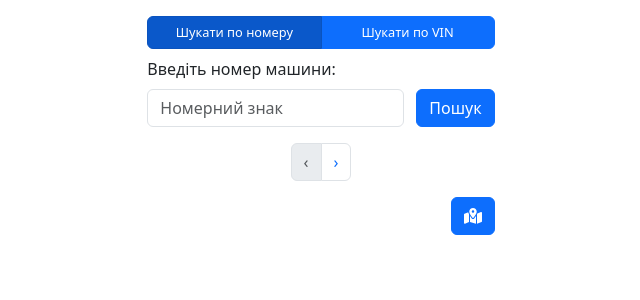
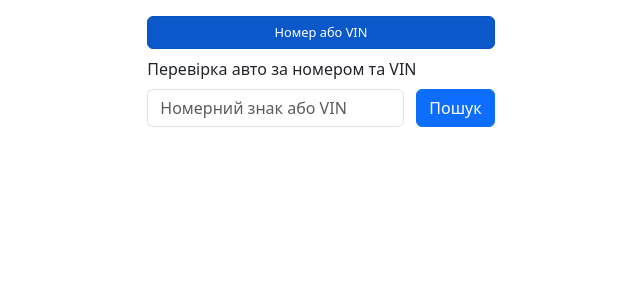
Before and after one commit to DaniilShtyvola/TeamProject, a React (Create React App) app: page / in a window 1280 px wide. Shown: the top 300 px of the page, without its empty margins (319-959 px from the left). Built offline with nearby package versions, Linux system fonts and the light colour scheme.

Commit message:
Minor UI changes
Combined the search by VIN and by number plate into one category. The paginator and the map button are not displayed if the car number is not entered.

```diff
--- a/package.json
+++ b/package.json
@@ -2,6 +2,7 @@
   "name": "my-app2",
   "version": "0.1.0",
   "private": true,
+  "homepage": "https://DaniilShtyvola.github.io/TeamProject",
   "dependencies": {
     "@fortawesome/fontawesome-svg-core": "^6.5.2",
     "@fortawesome/free-solid-svg-icons": "^6.5.2",
@@ -16,6 +17,7 @@
     "@types/react-dom": "^18.3.0",
     "axios": "^1.7.2",
     "bootstrap": "^5.3.3",
+    "gh-pages": "^6.1.1",
     "react": "^18.3.1",
     "react-bootstrap": "^2.10.4",
     "react-dom": "^18.3.1",
@@ -27,6 +29,8 @@
     "web-vitals": "^2.1.4"
   },
   "scripts": {
+    "predeploy": "npm run build",
+    "deploy": "gh-pages -d build",
     "start": "react-scripts start",
     "build": "react-scripts build",
     "test": "react-scripts test",
--- a/src/components/App/App.tsx
+++ b/src/components/App/App.tsx
@@ -46,12 +46,7 @@ const App: FC<AppProps> = () => {
       }
 
       try {
-         let url = '';
-         if (radioValue === '1') {
-            url = `https://baza-gai.com.ua/nomer/${searchRequest.replace(/\s+/g, '')}`;
-         } else if (radioValue === '2') {
-            url = `https://baza-gai.com.ua/vin/${searchRequest.replace(/\s+/g, '')}`;
-         }
+         let url = `https://baza-gai.com.ua/vin/${searchRequest.replace(/\s+/g, '')}`;
          const response = await axios.get(url, {
             headers: {
                "Accept": "application/json",
@@ -110,7 +105,7 @@ const App: FC<AppProps> = () => {
          setError('');
       } catch (error) {
          console.error('Error fetching cars data:', error);
-         setError(radioValue === '1' ? 'Неправильний номер авто.' : 'Неправильний VIN код.');
+         setError('Нічого не знайдено.');
       }
    };
 
@@ -132,8 +127,7 @@ const App: FC<AppProps> = () => {
    };
 
    const radios = [
-      { name: 'Шукати по номеру', value: '1' },
-      { name: 'Шукати по VIN', value: '2' }
+      { name: 'Номер або VIN', value: '1' }
    ];
 
    return (
@@ -157,13 +151,13 @@ const App: FC<AppProps> = () => {
             </ButtonGroup>
             <Form style={{ width: '100%', marginBottom: '1rem', marginTop: '0.5rem' }}>
                <Row>
-                  <Form.Label>{radioValue === '1' ? 'Введіть номер машини:' : 'Введіть VIN машини:'}</Form.Label>
+                  <Form.Label>{'Перевірка авто за номером та VIN'}</Form.Label>
                </Row>
                <Row>
                   <Col style={{ paddingRight: 0 }}>
                      <Form.Control
                         type="text"
-                        placeholder={radioValue === '1' ? 'Номерний знак' : 'VIN код'}
+                        placeholder={'Номерний знак або VIN'}
                         value={searchRequest}
                         onChange={handleInputChange}
                      />
@@ -185,6 +179,8 @@ const App: FC<AppProps> = () => {
                   </Col>
                ))}
             </Row>
+            {cars.length > 0 && (
+               <>
                   <Pagination>
                      <Pagination.Prev
                         onClick={() => handlePageChange(currentPage - 1)}
@@ -205,6 +201,8 @@ const App: FC<AppProps> = () => {
                      />
                   </Pagination>
                   <UkraineMap regions={regions} />
+               </>
+            )}
          </AppContainer>
       </AppWrapper>
    );
```
Also changed, not shown: 1 other file (tests, documents, lock files or other folders). Lines whose indentation alone changed are shown as unchanged.
